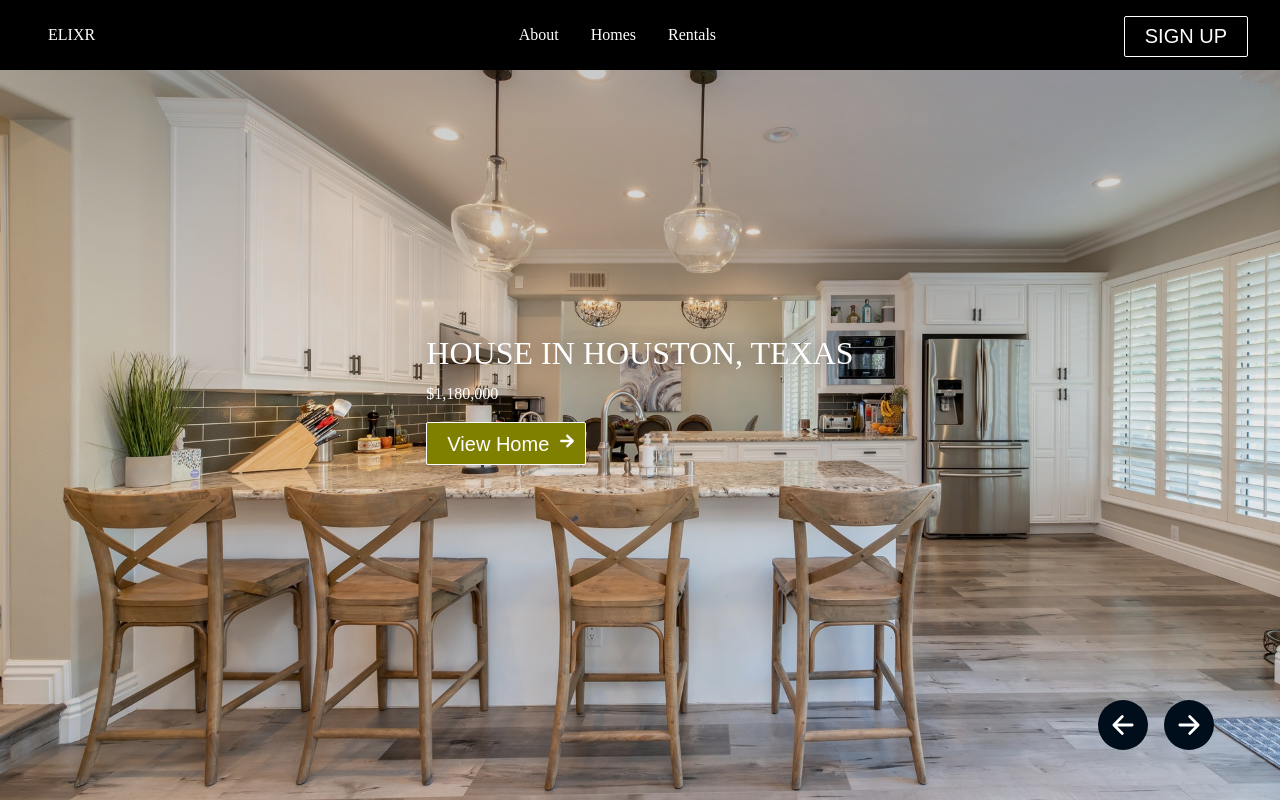
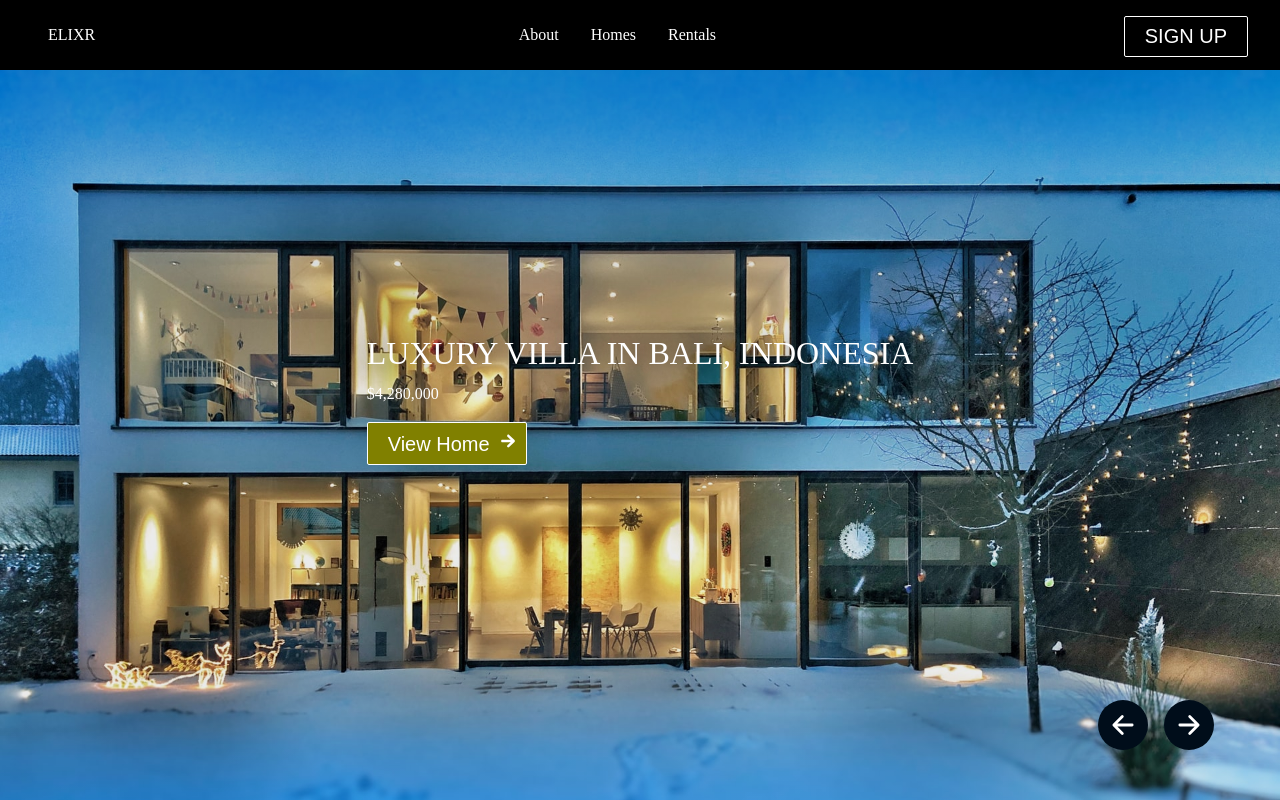
Before and after one commit to sarveshh/react-responsive-product-showcase, a React (Create React App) app: page / in a window 1280 px wide. Built offline with nearby package versions, Linux system fonts and the light colour scheme.

Commit message:
slider working

```diff
--- a/src/components/Hero/Hero.js
+++ b/src/components/Hero/Hero.js
@@ -24,6 +24,7 @@ const Hero = ({ slides }) => {
                 {slides.map((slide, index) => {
                     return (
                         <div key={index} className="hero-slide">
+                            {index === current && (
                                 <div className="hero-slider">
                                     <img src={slide.image} alt={slide.alt} className="hero-image" />
                                     <div className="hero-content">
@@ -35,6 +36,7 @@ const Hero = ({ slides }) => {
                                         </Button>
                                     </div>
                                 </div>
+                            )}
                         </div>
                     )
                 })}
```
Lines whose indentation alone changed are shown as unchanged.
